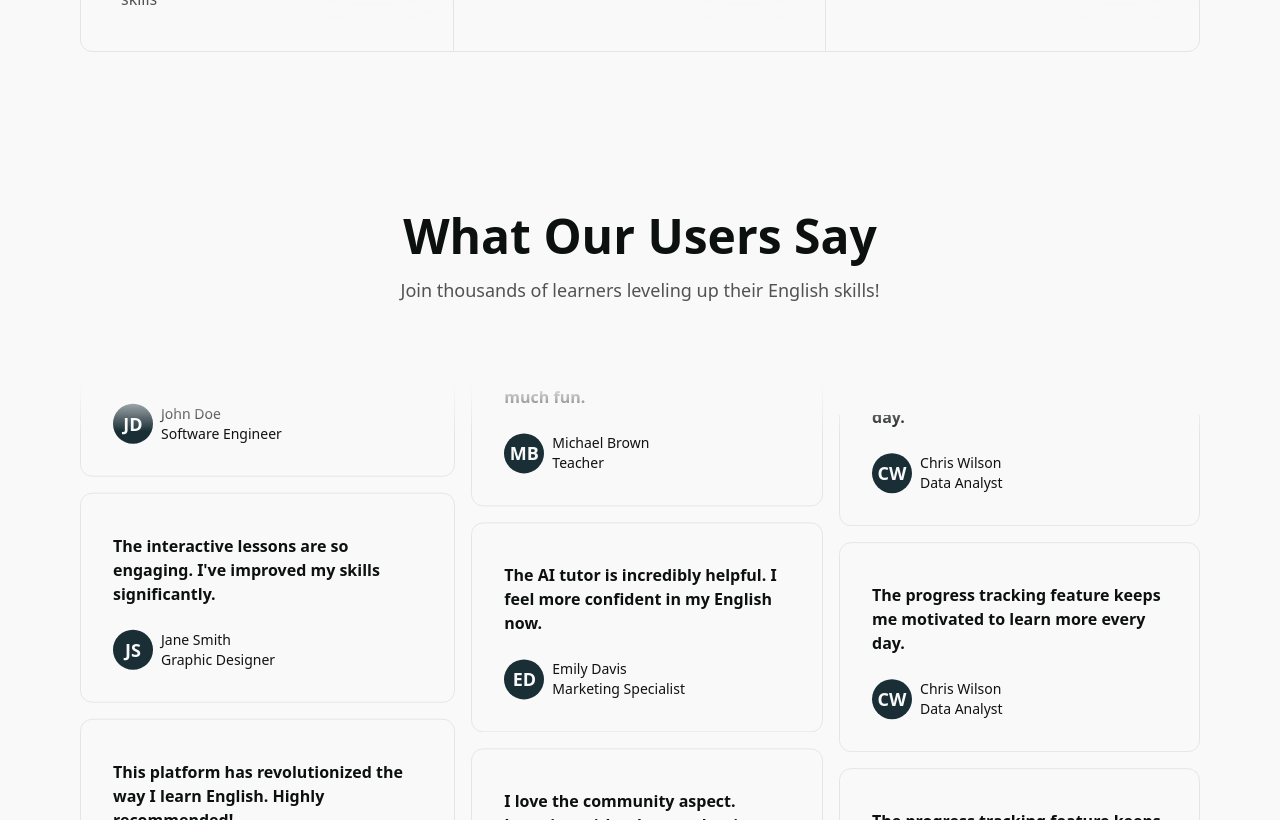
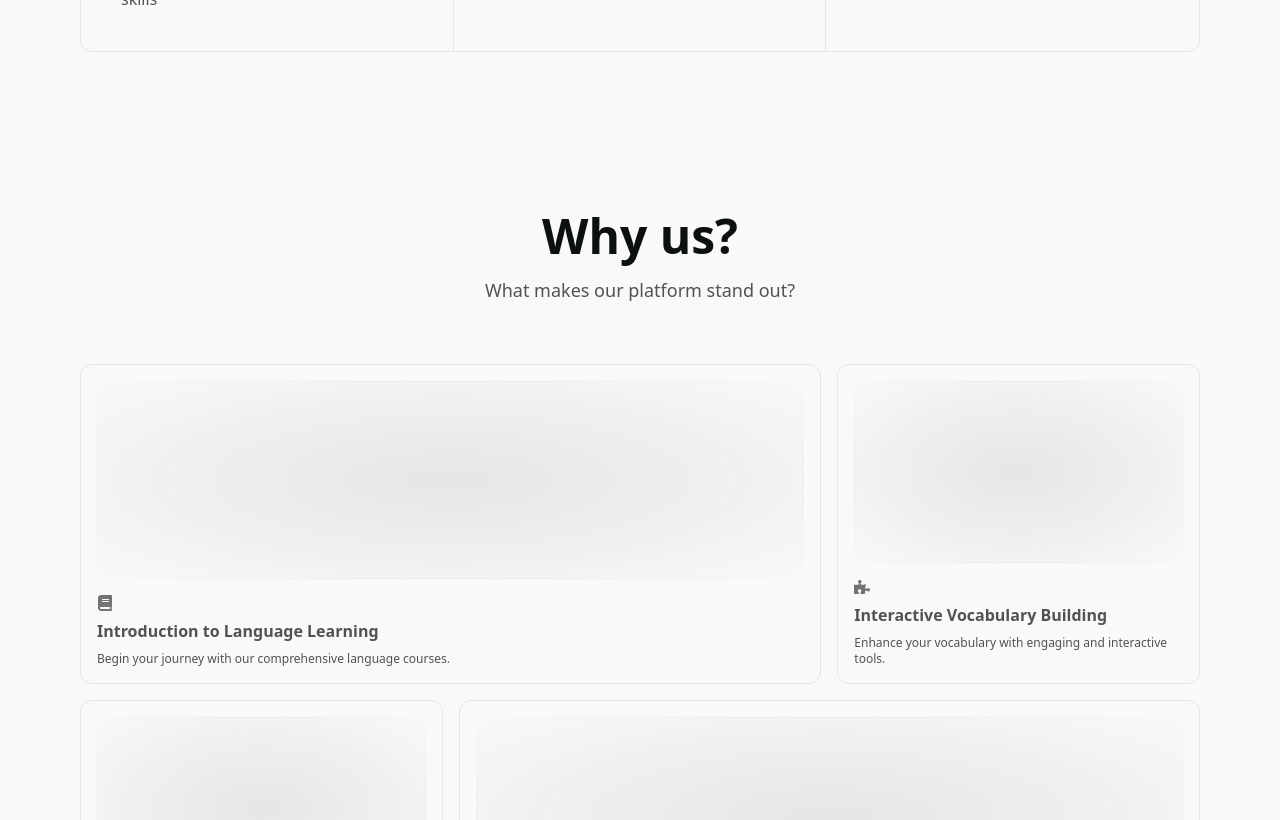
Before and after one commit to DaveSVard/english-study-frontend, a Next.js app: page / in a window 1280 px wide. Shown: the part 1980-2800 px from the top of the page. Built offline with nearby package versions, Linux system fonts and the light colour scheme.

Commit message:
Created Features section

```diff
--- a/src/app/(marketing)/components/FAQ.tsx
+++ b/src/app/(marketing)/components/FAQ.tsx
@@ -15,6 +15,7 @@ export function FAQ() {
   return (
     <InViewContainer
       amount={0.15}
+      id="faq"
       className="xxl-custom-container w-full px-4 py-20 md:px-8 md:py-40"
     >
       <AnimatedText as="h2" className="section-heading">
--- a/src/app/(marketing)/components/Features/index.tsx
+++ b/src/app/(marketing)/components/Features/index.tsx
@@ -1,7 +1,45 @@
-import React from 'react'
+"use client";
+
+import { InViewContainer } from "@/app/components/InViewContainer";
+import { AnimatedText } from "@/app/components/ui/AnimatedText";
+import { BentoGrid, BentoGridItem } from "@/app/components/ui/BentoGrid";
+import { featuresData } from "@/app/contents/marketingPageData";
+import { opacityAnimation } from "@/app/lib/motions";
+import { motion } from "framer-motion";
 
 export const Features = () => {
+  const { features, heading, subheading } = featuresData;
+
   return (
-    <div>Features</div>
-  )
-}
+    <InViewContainer
+      amount={0.2}
+      className="xl-custom-container py-16 md:py-20"
+    >
+      <AnimatedText as="h2" className="section-heading">
+        {heading}
+      </AnimatedText>
+      <AnimatedText as="p" delay={0.25} className="section-subheading">
+        {subheading}
+      </AnimatedText>
+      <motion.div
+        variants={opacityAnimation({
+          delay: 0.25,
+          duration: 0.5,
+        })}
+      >
+        <BentoGrid className="md:auto-rows-[20rem] mt-10 sm:mt-15">
+          {features.map((item, i) => (
+            <BentoGridItem
+              key={i}
+              title={item.title}
+              description={item.description}
+              header={item.header}
+              className={item.className}
+              icon={item.icon}
+            />
+          ))}
+        </BentoGrid>
+      </motion.div>
+    </InViewContainer>
+  );
+};
--- a/src/app/(marketing)/page.tsx
+++ b/src/app/(marketing)/page.tsx
@@ -1,10 +1,11 @@
-import { Hero, Stats, Testimonials, TestimonialsCarousel, FAQ } from "./components";
+import { Hero, Stats, Testimonials, TestimonialsCarousel, FAQ, Features } from "./components";
 
 export default function Homepage() {
   return (
     <div className="min-h-screen overflow-x-hidden">
       <Hero />
       <Stats />
+      <Features />
       <Testimonials />
       <TestimonialsCarousel />
       <FAQ />
--- /dev/null
+++ b/src/app/components/ui/BentoGrid.tsx
@@ -0,0 +1,54 @@
+import { cn } from "@/app/lib/utils";
+
+export const BentoGrid = ({
+  className,
+  children,
+}: {
+  className?: string;
+  children?: React.ReactNode;
+}) => {
+  return (
+    <div
+      className={cn(
+        "grid grid-cols-1 gap-4 md:auto-rows-[18rem] md:grid-cols-3",
+        className,
+      )}
+    >
+      {children}
+    </div>
+  );
+};
+
+export const BentoGridItem = ({
+  className,
+  title,
+  description,
+  header,
+  icon,
+}: {
+  className?: string;
+  title?: string | React.ReactNode;
+  description?: string | React.ReactNode;
+  header?: React.ReactNode;
+  icon?: React.ReactNode;
+}) => {
+  return (
+    <div
+      className={cn(
+        "group/bento shadow-input row-span-1 flex flex-col justify-between space-y-4 rounded-xl border border-neutral-200 bg-white p-4 transition duration-200 hover:shadow-xl dark:border-white/[0.2] dark:bg-llet-900 dark:shadow-none",
+        className,
+      )}
+    >
+      {header}
+      <div className="transition duration-200 group-hover/bento:translate-x-2">
+        {icon}
+        <div className="mt-2 mb-2 font-sans font-bold text-neutral-600 dark:text-neutral-200">
+          {title}
+        </div>
+        <div className="font-sans text-xs font-normal text-neutral-600 dark:text-neutral-300">
+          {description}
+        </div>
+      </div>
+    </div>
+  );
+};
--- a/src/app/contents/marketingPageData.tsx
+++ b/src/app/contents/marketingPageData.tsx
@@ -1,14 +1,22 @@
 import {
   FaArrowUp,
+  FaBook,
   FaClock,
+  FaComments,
   FaFacebook,
   FaInstagram,
+  FaPenFancy,
+  FaPuzzlePiece,
   FaServer,
   FaTelegram,
   FaTwitter,
 } from "react-icons/fa";
 
 import { FaLinkedin } from "react-icons/fa";
+
+const Skeleton = () => (
+  <div className="flex flex-1 w-full h-full min-h-[6rem] rounded-xl dark:bg-llet-700 bg-neutral-200 [mask-image:radial-gradient(ellipse_at_center,white,transparent)]  border border-neutral-300 dark:border-llet-700" />
+);
 
 export const navItems = [
   { id: 1, link: "#faq", title: "FAQ", scroll: true },
@@ -129,7 +137,17 @@ export const testimonialsData = {
       videoSrc: "/assets/empty-bg.webp",
       userImage: "/assets/empty-bg.webp",
       date: "2023-03-15",
-    }
+    },
+    {
+      id: 6,
+      review:
+        "The progress tracking feature keeps me motivated to learn more every day.",
+      name: "Chris Wilson",
+      profession: "Data Analyst",
+      videoSrc: "/assets/empty-bg.webp",
+      userImage: "/assets/empty-bg.webp",
+      date: "2023-03-15",
+    },
   ],
 };
 
@@ -137,34 +155,73 @@ export const faqData = {
   heading: "Frequently Asked Questions",
   faqs: [
     {
-      question: "What is the purpose of this website?",
+      question: "What languages can I learn on this platform?",
       answer:
-        "This website is a place to help you find the best products and services in the world.",
+        "Our platform offers a wide range of languages including Spanish, French, German, Mandarin, Japanese, and many more.",
     },
     {
-      question: "How do I contact support?",
+      question: "How do I start learning a new language?",
       answer:
-        "You can contact support by email at support@example.com or by phone at 123-456-7890.",
+        "To start learning a new language, simply sign up for an account, choose your desired language, and begin with our introductory lessons.",
     },
     {
-      question: "How do I find the best products?",
+      question: "Are there any resources for advanced learners?",
       answer:
-        "You can find the best products by searching for them on the search page or by browsing the categories.",
+        "Yes, we provide advanced resources such as podcasts, articles, and live conversation sessions to help advanced learners improve their skills.",
     },
     {
-      question: "Can I return a product?",
+      question: "Can I track my language learning progress?",
       answer:
-        "Yes, you can return a product within 30 days of purchase. Please refer to our return policy for more details.",
+        "Absolutely! Our platform includes a progress tracking feature that allows you to monitor your learning milestones and achievements.",
     },
     {
-      question: "Do you offer international shipping?",
+      question: "Do you offer live tutoring sessions?",
       answer:
-        "Yes, we offer international shipping to most countries. Shipping fees and delivery times may vary depending on the destination.",
+        "Yes, we offer live tutoring sessions with experienced language tutors. You can schedule sessions at your convenience through our platform.",
     },
     {
-      question: "How can I track my order?",
+      question: "Is there a community for language learners?",
       answer:
-        "You can track your order by logging into your account and visiting the order history page. You will also receive a tracking number via email once your order has shipped.",
+        "Yes, we have a vibrant community of language learners where you can interact, share experiences, and practice with fellow learners.",
     },
   ],
 };
+
+export const featuresData = {
+  heading: "Why us?",
+  subheading: "What makes our platform stand out?",
+  features: [
+    {
+      title: "Introduction to Language Learning",
+      description:
+        "Begin your journey with our comprehensive language courses.",
+      header: <Skeleton />,
+      className: "md:col-span-2",
+      icon: <FaBook className="h-4 w-4 text-neutral-500" />,
+    },
+    {
+      title: "Interactive Vocabulary Building",
+      description:
+        "Enhance your vocabulary with engaging and interactive tools.",
+      header: <Skeleton />,
+      className: "md:col-span-1",
+      icon: <FaPuzzlePiece className="h-4 w-4 text-neutral-500" />,
+    },
+    {
+      title: "Grammar Mastery",
+      description:
+        "Master the intricacies of grammar with our expert resources.",
+      header: <Skeleton />,
+      className: "md:col-span-1",
+      icon: <FaPenFancy className="h-4 w-4 text-neutral-500" />,
+    },
+    {
+      title: "Conversational Practice",
+      description:
+        "Improve your speaking skills with real-life conversation practice.",
+      header: <Skeleton />,
+      className: "md:col-span-2",
+      icon: <FaComments className="h-4 w-4 text-neutral-500" />,
+    },
+  ],
+};
```
